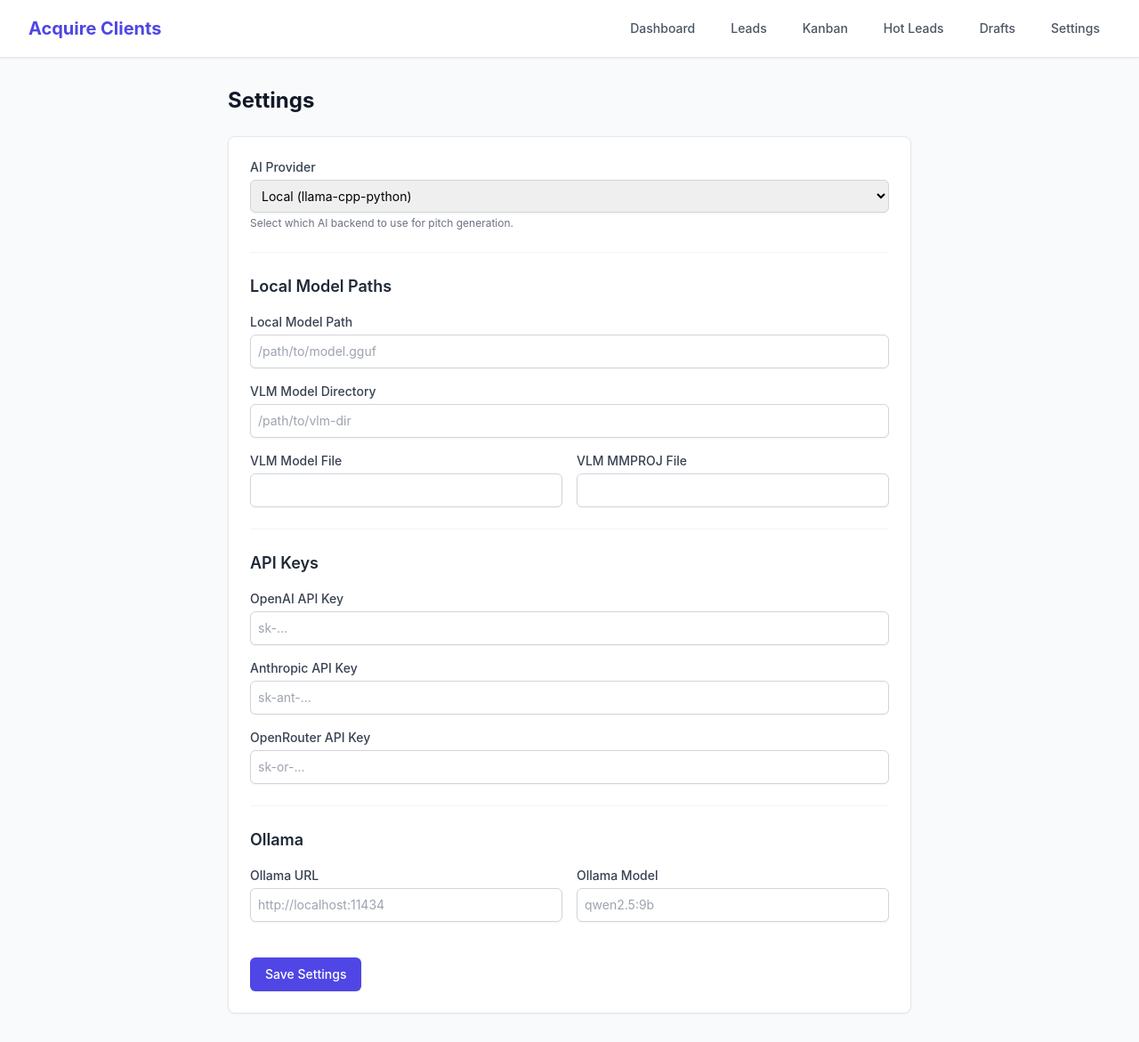
After one commit to Pranav252005/AcquireC, a FastAPI app: template src/templates/settings.html in a window 1280 px wide. The commit adds this page. Shown: the whole page at 89% size. Run offline with FastAPI, Linux system fonts and the light colour scheme; the template is opened without the code that fills it, so the values that code supplies are empty; some libraries are stand-ins or nearby versions.

Commit message:
feat: dashboard settings page for AI provider config

```diff
--- a/src/dashboard.py
+++ b/src/dashboard.py
@@ -330,6 +330,61 @@ def dismiss_alert(alert_id: int, db: Session = Depends(get_db)):
     return RedirectResponse(url="/", status_code=303)
 
 
+@app.get("/settings", response_class=HTMLResponse)
+def settings_page(request: Request, db: Session = Depends(get_db)):
+    """Show the settings form."""
+    from src.config import get_db_settings
+
+    cfg = get_db_settings(db)
+    alerts = get_active_discovery_alerts(db)
+    return templates.TemplateResponse(
+        request, "settings.html", {"config": cfg, "alerts": alerts}
+    )
+
+
+@app.post("/settings", response_class=HTMLResponse)
+def settings_save(
+    request: Request,
+    local_model_path: str = Form(""),
+    vlm_model_dir: str = Form(""),
+    vlm_model_file: str = Form(""),
+    vlm_mmproj_file: str = Form(""),
+    llm_provider: str = Form("local"),
+    openai_api_key: str = Form(""),
+    anthropic_api_key: str = Form(""),
+    openrouter_api_key: str = Form(""),
+    ollama_url: str = Form(""),
+    ollama_model: str = Form(""),
+    db: Session = Depends(get_db),
+):
+    """Save settings to the DB and refresh the in-memory cache."""
+    from src.config import refresh_settings
+    from src.database import set_app_config
+
+    fields = {
+        "local_model_path": local_model_path,
+        "vlm_model_dir": vlm_model_dir,
+        "vlm_model_file": vlm_model_file,
+        "vlm_mmproj_file": vlm_mmproj_file,
+        "llm_provider": llm_provider,
+        "openai_api_key": openai_api_key,
+        "anthropic_api_key": anthropic_api_key,
+        "openrouter_api_key": openrouter_api_key,
+        "ollama_url": ollama_url,
+        "ollama_model": ollama_model,
+    }
+    for k, v in fields.items():
+        set_app_config(db, k, v)
+
+    refresh_settings()
+    alerts = get_active_discovery_alerts(db)
+    return templates.TemplateResponse(
+        request,
+        "settings.html",
+        {"config": fields, "alerts": alerts, "saved": True},
+    )
+
+
 def run_dashboard() -> None:
     """Start the dashboard server."""
     import uvicorn
--- a/src/templates/base.html
+++ b/src/templates/base.html
@@ -24,6 +24,7 @@
                     <a href="/kanban" class="text-gray-600 hover:text-indigo-600 px-3 py-2 rounded-md text-sm font-medium">Kanban</a>
                     <a href="/hot-leads" class="text-gray-600 hover:text-indigo-600 px-3 py-2 rounded-md text-sm font-medium">Hot Leads</a>
                     <a href="/drafts" class="text-gray-600 hover:text-indigo-600 px-3 py-2 rounded-md text-sm font-medium">Drafts</a>
+                    <a href="/settings" class="text-gray-600 hover:text-indigo-600 px-3 py-2 rounded-md text-sm font-medium">Settings</a>
                 </div>
             </div>
         </div>
--- /dev/null
+++ b/src/templates/settings.html
@@ -0,0 +1,109 @@
+{% extends "base.html" %}
+
+{% block title %}Settings — Client Acquisition Dashboard{% endblock %}
+
+{% block content %}
+<div class="max-w-3xl mx-auto">
+    <h1 class="text-2xl font-bold text-gray-900 mb-6">Settings</h1>
+
+    {% if saved %}
+    <div class="mb-6 bg-green-50 border-l-4 border-green-500 rounded-lg p-4">
+        <p class="text-sm text-green-800 font-medium">Settings saved successfully.</p>
+    </div>
+    {% endif %}
+
+    <form action="/settings" method="post" class="bg-white shadow-sm rounded-lg border border-gray-200 p-6 space-y-6">
+        <div>
+            <label for="llm_provider" class="block text-sm font-medium text-gray-700 mb-1">AI Provider</label>
+            <select name="llm_provider" id="llm_provider"
+                class="block w-full rounded-md border-gray-300 shadow-sm focus:border-indigo-500 focus:ring-indigo-500 sm:text-sm border p-2">
+                <option value="local" {% if config.llm_provider == 'local' %}selected{% endif %}>Local (llama-cpp-python)</option>
+                <option value="openai" {% if config.llm_provider == 'openai' %}selected{% endif %}>OpenAI</option>
+                <option value="anthropic" {% if config.llm_provider == 'anthropic' %}selected{% endif %}>Anthropic</option>
+                <option value="openrouter" {% if config.llm_provider == 'openrouter' %}selected{% endif %}>OpenRouter</option>
+                <option value="ollama" {% if config.llm_provider == 'ollama' %}selected{% endif %}>Ollama</option>
+            </select>
+            <p class="mt-1 text-xs text-gray-500">Select which AI backend to use for pitch generation.</p>
+        </div>
+
+        <div class="border-t border-gray-100 pt-6">
+            <h2 class="text-lg font-semibold text-gray-800 mb-4">Local Model Paths</h2>
+            <div class="grid grid-cols-1 gap-4">
+                <div>
+                    <label for="local_model_path" class="block text-sm font-medium text-gray-700 mb-1">Local Model Path</label>
+                    <input type="text" name="local_model_path" id="local_model_path" value="{{ config.local_model_path or '' }}"
+                        class="block w-full rounded-md border-gray-300 shadow-sm focus:border-indigo-500 focus:ring-indigo-500 sm:text-sm border p-2"
+                        placeholder="/path/to/model.gguf">
+                </div>
+                <div>
+                    <label for="vlm_model_dir" class="block text-sm font-medium text-gray-700 mb-1">VLM Model Directory</label>
+                    <input type="text" name="vlm_model_dir" id="vlm_model_dir" value="{{ config.vlm_model_dir or '' }}"
+                        class="block w-full rounded-md border-gray-300 shadow-sm focus:border-indigo-500 focus:ring-indigo-500 sm:text-sm border p-2"
+                        placeholder="/path/to/vlm-dir">
+                </div>
+                <div class="grid grid-cols-2 gap-4">
+                    <div>
+                        <label for="vlm_model_file" class="block text-sm font-medium text-gray-700 mb-1">VLM Model File</label>
+                        <input type="text" name="vlm_model_file" id="vlm_model_file" value="{{ config.vlm_model_file or '' }}"
+                            class="block w-full rounded-md border-gray-300 shadow-sm focus:border-indigo-500 focus:ring-indigo-500 sm:text-sm border p-2">
+                    </div>
+                    <div>
+                        <label for="vlm_mmproj_file" class="block text-sm font-medium text-gray-700 mb-1">VLM MMPROJ File</label>
+                        <input type="text" name="vlm_mmproj_file" id="vlm_mmproj_file" value="{{ config.vlm_mmproj_file or '' }}"
+                            class="block w-full rounded-md border-gray-300 shadow-sm focus:border-indigo-500 focus:ring-indigo-500 sm:text-sm border p-2">
+                    </div>
+                </div>
+            </div>
+        </div>
+
+        <div class="border-t border-gray-100 pt-6">
+            <h2 class="text-lg font-semibold text-gray-800 mb-4">API Keys</h2>
+            <div class="grid grid-cols-1 gap-4">
+                <div>
+                    <label for="openai_api_key" class="block text-sm font-medium text-gray-700 mb-1">OpenAI API Key</label>
+                    <input type="password" name="openai_api_key" id="openai_api_key" value="{{ config.openai_api_key or '' }}"
+                        class="block w-full rounded-md border-gray-300 shadow-sm focus:border-indigo-500 focus:ring-indigo-500 sm:text-sm border p-2"
+                        placeholder="sk-...">
+                </div>
+                <div>
+                    <label for="anthropic_api_key" class="block text-sm font-medium text-gray-700 mb-1">Anthropic API Key</label>
+                    <input type="password" name="anthropic_api_key" id="anthropic_api_key" value="{{ config.anthropic_api_key or '' }}"
+                        class="block w-full rounded-md border-gray-300 shadow-sm focus:border-indigo-500 focus:ring-indigo-500 sm:text-sm border p-2"
+                        placeholder="sk-ant-...">
+                </div>
+                <div>
+                    <label for="openrouter_api_key" class="block text-sm font-medium text-gray-700 mb-1">OpenRouter API Key</label>
+                    <input type="password" name="openrouter_api_key" id="openrouter_api_key" value="{{ config.openrouter_api_key or '' }}"
+                        class="block w-full rounded-md border-gray-300 shadow-sm focus:border-indigo-500 focus:ring-indigo-500 sm:text-sm border p-2"
+                        placeholder="sk-or-...">
+                </div>
+            </div>
+        </div>
+
+        <div class="border-t border-gray-100 pt-6">
+            <h2 class="text-lg font-semibold text-gray-800 mb-4">Ollama</h2>
+            <div class="grid grid-cols-2 gap-4">
+                <div>
+                    <label for="ollama_url" class="block text-sm font-medium text-gray-700 mb-1">Ollama URL</label>
+                    <input type="text" name="ollama_url" id="ollama_url" value="{{ config.ollama_url or '' }}"
+                        class="block w-full rounded-md border-gray-300 shadow-sm focus:border-indigo-500 focus:ring-indigo-500 sm:text-sm border p-2"
+                        placeholder="http://localhost:11434">
+                </div>
+                <div>
+                    <label for="ollama_model" class="block text-sm font-medium text-gray-700 mb-1">Ollama Model</label>
+                    <input type="text" name="ollama_model" id="ollama_model" value="{{ config.ollama_model or '' }}"
+                        class="block w-full rounded-md border-gray-300 shadow-sm focus:border-indigo-500 focus:ring-indigo-500 sm:text-sm border p-2"
+                        placeholder="qwen2.5:9b">
+                </div>
+            </div>
+        </div>
+
+        <div class="pt-4">
+            <button type="submit"
+                class="inline-flex justify-center rounded-md border border-transparent bg-indigo-600 py-2 px-4 text-sm font-medium text-white shadow-sm hover:bg-indigo-700 focus:outline-none focus:ring-2 focus:ring-indigo-500 focus:ring-offset-2">
+                Save Settings
+            </button>
+        </div>
+    </form>
+</div>
+{% endblock %}
```
Also changed, not shown: tests/test_dashboard.py (+30 -0 lines).
